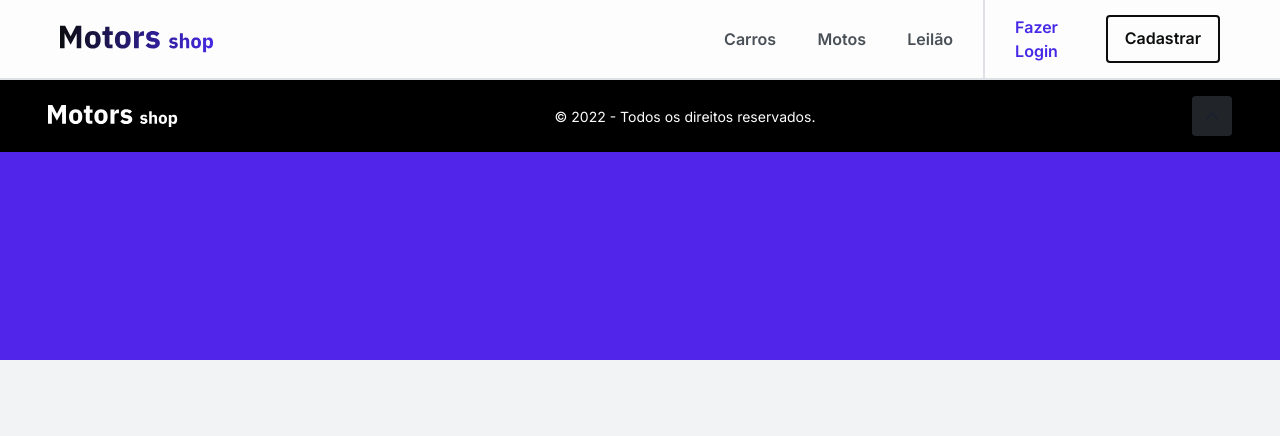
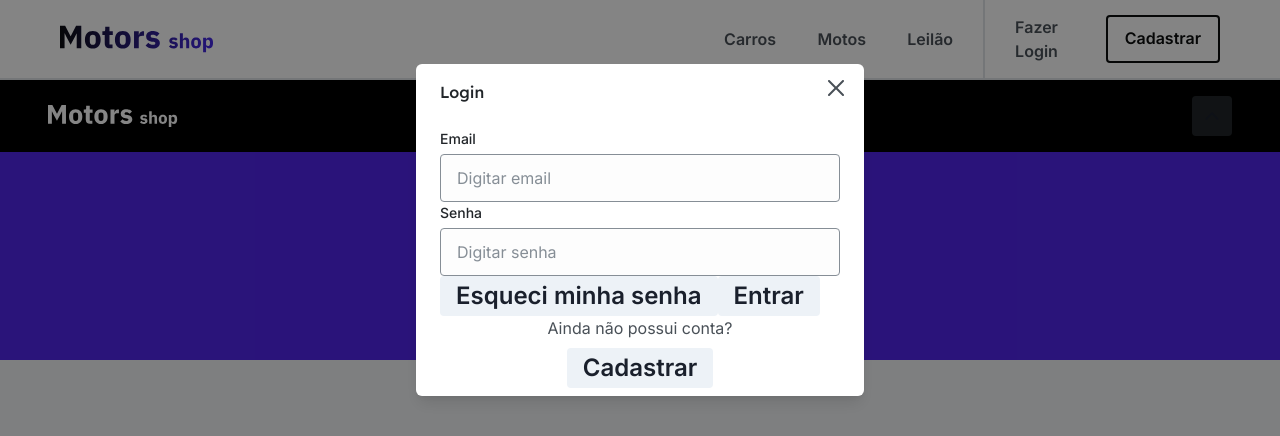
Before and after one commit to Grupo12-M6/front-end, a React (Vite) app: page / in a window 1280 px wide. Both pictures are taken after a click on the button "Fazer Login". Shown: the top 436 px of the page. Built offline with nearby package versions, Linux system fonts and the light colour scheme.

Commit message:
feat: AuthContext and logical parts

```diff
--- /dev/null
+++ b/src/components/Form/LoginForm.tsx
@@ -0,0 +1,64 @@
+import { useNavigate } from "react-router-dom"
+import { Button, FormControl } from "@chakra-ui/react"
+
+import { useForm } from "react-hook-form"
+import { yupResolver } from "@hookform/resolvers/yup"
+import { FieldValues, SubmitHandler } from "react-hook-form/dist/types"
+
+import { useAuth } from "../../contexts/AuthContext"
+import { signInSchema } from "../../validators"
+import { Input } from "./input"
+
+interface ISignInData {
+  email: string
+  password: string
+}
+
+export const LoginForm = () => {
+  const navigate = useNavigate()
+
+  const { signIn } = useAuth()
+
+  const {
+    formState: { errors },
+    register,
+    handleSubmit,
+  } = useForm({
+    resolver: yupResolver(signInSchema),
+  })
+
+  const handleSignIn = (data: ISignInData) => {
+    signIn(data)
+      .then(() => {
+        navigate(0)
+      })
+      .catch((err) => {
+        console.log(err)
+      })
+  }
+
+  const handleForgetPassword = () => {
+
+  }
+
+  return (
+    <FormControl onSubmit={handleSubmit(handleSignIn as SubmitHandler<FieldValues>)}>
+      <Input
+        placeholder='Digitar email'
+        label='Email'
+        error={errors.email}
+        {...register("email")}
+      />
+      <Input
+        placeholder='Digitar senha'
+        label='Senha'
+        type='password'
+        error={errors.password}
+        {...register("password")}
+      />
+      <Button onClick={() => handleForgetPassword}> Esqueci minha senha </Button>
+      <Button type='submit'> Entrar </Button>
+
+    </FormControl>
+  )
+}
--- a/src/components/Header/index.tsx
+++ b/src/components/Header/index.tsx
@@ -1,12 +1,31 @@
-import { Button, Flex, HStack, Text } from "@chakra-ui/react"
+import React from "react"
+import {
+  Button,
+  Flex,
+  HStack,
+  Text,
+  useDisclosure,
+  VStack,
+} from "@chakra-ui/react"
 
 import { CustomLink } from "./CustomLink"
 import { DefaultLogo } from "../../utils/defaultLogo"
 import { UserMenu } from "../Menu/UserMenu"
+import { ModalBasic } from "../Modals/baseModal"
+import { LoginForm } from "../Form/LoginForm"
+import { useAuth } from "../../contexts/AuthContext"
 
 export const Header = () => {
-  function handleClickLogin() {}
-  function handleClickRegister() {}
+  const { token, user } = useAuth()
+
+  const {
+    isOpen: isMLoginOpen,
+    onOpen: onMLoginOpen,
+    onClose: onMLoginClose,
+  } = useDisclosure()
+
+  const initialRefLogin = React.useRef(null)
+  const finalRefLogin = React.useRef(null)
 
   return (
     <Flex
@@ -45,6 +64,9 @@ export const Header = () => {
           <CustomLink href='#auction' content='Leilão' />
         </HStack>
 
+        {token ? (
+          <UserMenu name={user.name} />
+        ) : (
           <HStack w='45%' gap='4' justifyContent='space-between' pl='30px'>
             <Text
               as='button'
@@ -56,7 +78,7 @@ export const Header = () => {
               fontFamily='body'
               _hover={{ color: "brand.1" }}
               _focus={{ color: "brand.1" }}
-            onClick={() => handleClickLogin()}
+              onClick={() => onMLoginOpen()}
             >
               Fazer Login
             </Text>
@@ -70,14 +92,32 @@ export const Header = () => {
               fontWeight='600'
               fontFamily='body'
               variant='outline1'
-            onClick={() => handleClickRegister()}
             >
               Cadastrar
             </Button>
           </HStack>
-        {/* if token -> <UserMenu/> instead of last VStack */}
-        {/* <UserMenu name={}/> */}
+        )}
       </Flex>
+
+      <ModalBasic
+        title='Login'
+        initialRef={initialRefLogin}
+        finalRef={finalRefLogin}
+        isOpen={isMLoginOpen}
+        onClose={onMLoginClose}
+      >
+        <LoginForm />
+        <VStack>
+          <Text>Ainda não possui conta?</Text>
+          <Button
+            onClick={() => {
+              onMLoginClose
+            }}
+          >
+            Cadastrar
+          </Button>
+        </VStack>
+      </ModalBasic>
     </Flex>
   )
 }
--- a/src/components/Modals/baseModal.tsx
+++ b/src/components/Modals/baseModal.tsx
@@ -7,8 +7,8 @@ import { forwardRef, ReactNode } from "react"
 // const initialRef = React.useRef(null)
 // const finalRef = React.useRef(null)
     // <ModalBasic
-    // initialFocusRef={initialRef}
-    // finalFocusRef={finalRef}
+    // initialRef={initialRef}
+    // finalRef={finalRef}
     // isOpen={isOpen}
     // onClose={onClose}
     // >
--- /dev/null
+++ b/src/contexts/AuthContext.tsx
@@ -0,0 +1,77 @@
+import { createContext, useCallback, useContext, useState } from "react"
+import jwt_decode from "jwt-decode"
+
+import {
+  IAuthContextData,
+  IAuthState,
+  IProviderProps,
+  ISignInData,
+} from "../interfaces/user"
+import { api } from "../services/api"
+
+const AuthContext = createContext<IAuthContextData>({} as IAuthContextData)
+
+const useAuth = () => {
+  const context = useContext(AuthContext)
+
+  if (!context) {
+    throw new Error("useAuth must be used within an AuthProvider")
+  }
+  return context
+}
+
+const AuthProvider = ({ children }: IProviderProps) => {
+  const [data, setData] = useState<IAuthState>(() => {
+    const token = localStorage.getItem("@token")
+    const user = localStorage.getItem("@user")
+
+    if (token && user) {
+      return { token, user: JSON.parse(user)}
+    }
+
+    return {} as IAuthState
+  })
+
+  const signIn = useCallback(async ({ email, password }: ISignInData) => {
+    const response = await api.post("/login", { email, password })
+    const { token } = response.data
+
+    const decoded: any = jwt_decode(token)
+    const userId = decoded.sub
+
+    const userResponse = await api.get(`/users/${userId}`, {
+      headers: {
+        Authorization: `Bearer ${token}`,
+      },
+    })
+    const user = userResponse.data
+
+
+    localStorage.setItem("@token", token)
+    localStorage.setItem("@user", JSON.stringify(user))
+
+    setData({ token, user })
+  }, [])
+
+  const signOut = useCallback(() => {
+    localStorage.removeItem("@token")
+    localStorage.removeItem("@user")
+
+    setData({} as IAuthState)
+  }, [])
+
+  return (
+    <AuthContext.Provider
+      value={{
+        token: data.token,
+        user: data.user,
+        signIn,
+        signOut,
+      }}
+    >
+      {children}
+    </AuthContext.Provider>
+  )
+}
+
+export { AuthProvider, useAuth }
--- a/src/validators/index.tsx
+++ b/src/validators/index.tsx
@@ -1,3 +1,6 @@
-export const index = () => {
-    return
-}
+import * as yup from "yup"
+
+export const signInSchema = yup.object().shape({
+  email: yup.string().required("Email necessário").email("Email inválido"),
+  password: yup.string().required("Senha necessária"),
+})
```
Also changed, not shown: src/interfaces/user.ts (+24 -0 lines). Lines whose indentation alone changed are shown as unchanged.
